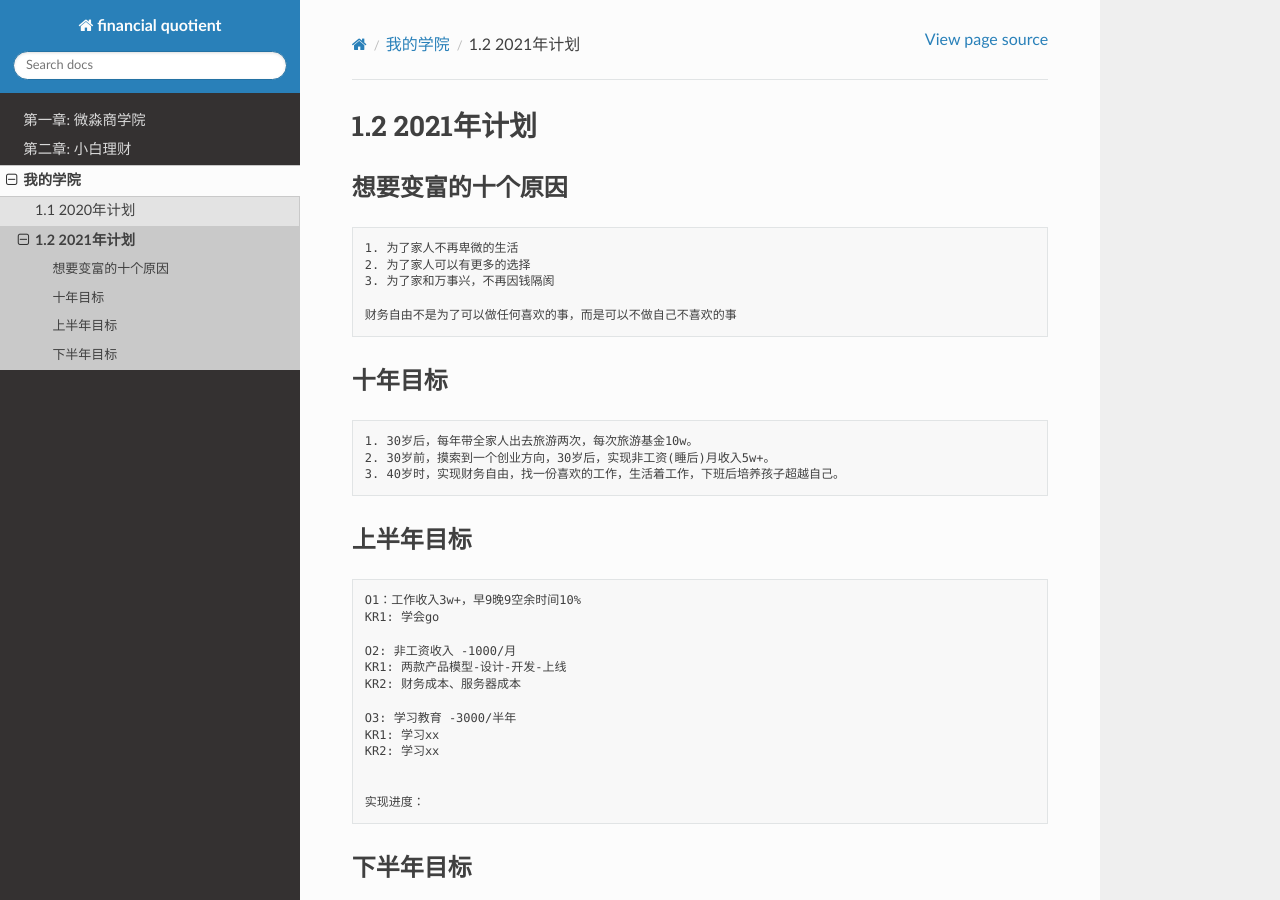
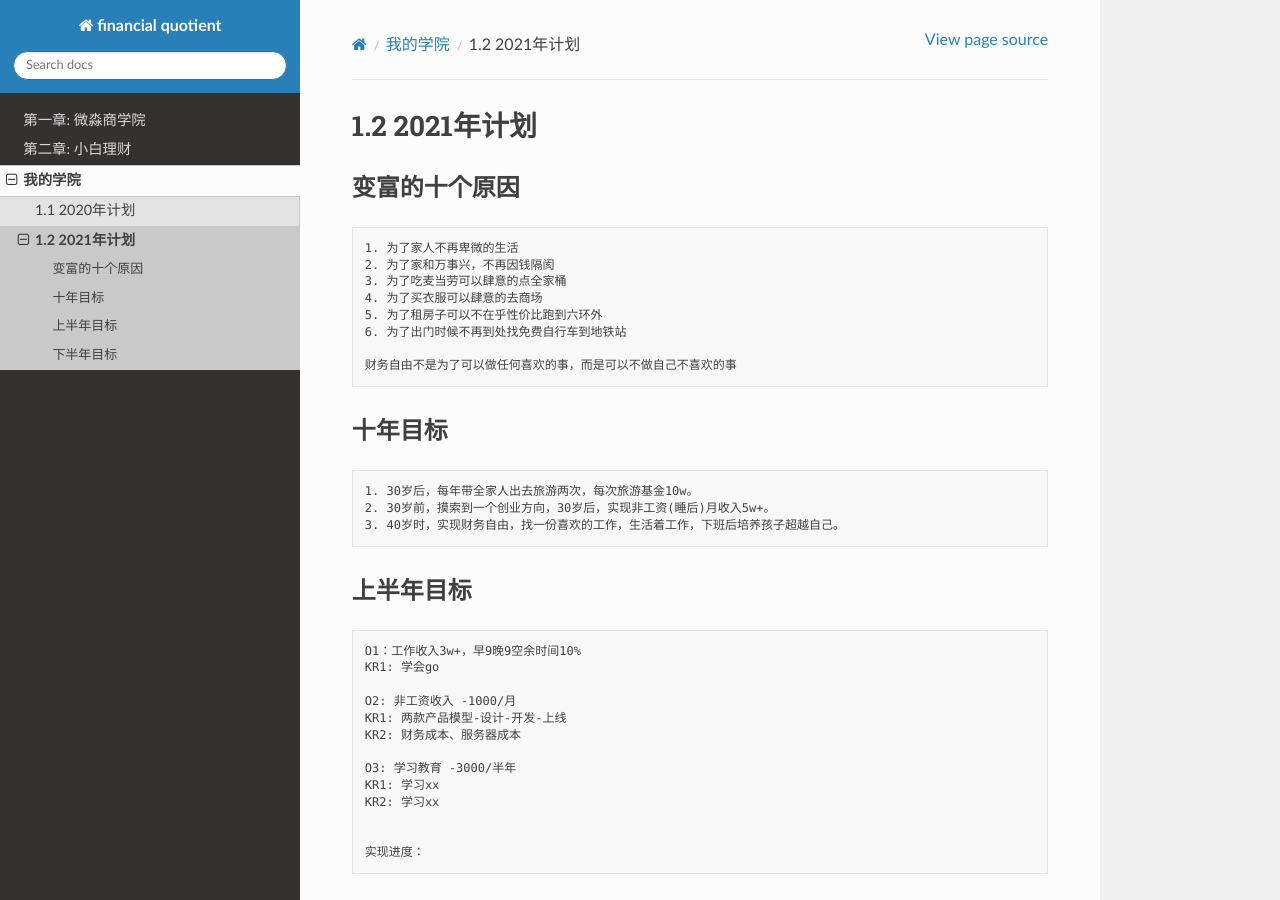
Before and after one commit to Ohimma/quotient_f, a Sphinx documentation site: the page built from source/c99/01_02.md, in a window 1280 px wide and 900 px high. Built offline with Sphinx 7.4.7 and the Read the Docs theme 2.0.0, drawn with Linux system fonts in a browser that asks for light colours.

Commit message:
add rice ten

````diff
--- a/source/c99/01_02.md
+++ b/source/c99/01_02.md
@@ -1,11 +1,14 @@
 ## 1.2 2021年计划
 
 
-#### 想要变富的十个原因
+#### 变富的十个原因
 ```
 1. 为了家人不再卑微的生活
-2. 为了家人可以有更多的选择
-3. 为了家和万事兴，不再因钱隔阂
+2. 为了家和万事兴，不再因钱隔阂
+3. 为了吃麦当劳可以肆意的点全家桶
+4. 为了买衣服可以肆意的去商场
+5. 为了租房子可以不在乎性价比跑到六环外
+6. 为了出门时候不再到处找免费自行车到地铁站
 
 财务自由不是为了可以做任何喜欢的事，而是可以不做自己不喜欢的事
 ```
````
Also changed, not shown: source/c99/01_01.md (+6 -3 lines).
